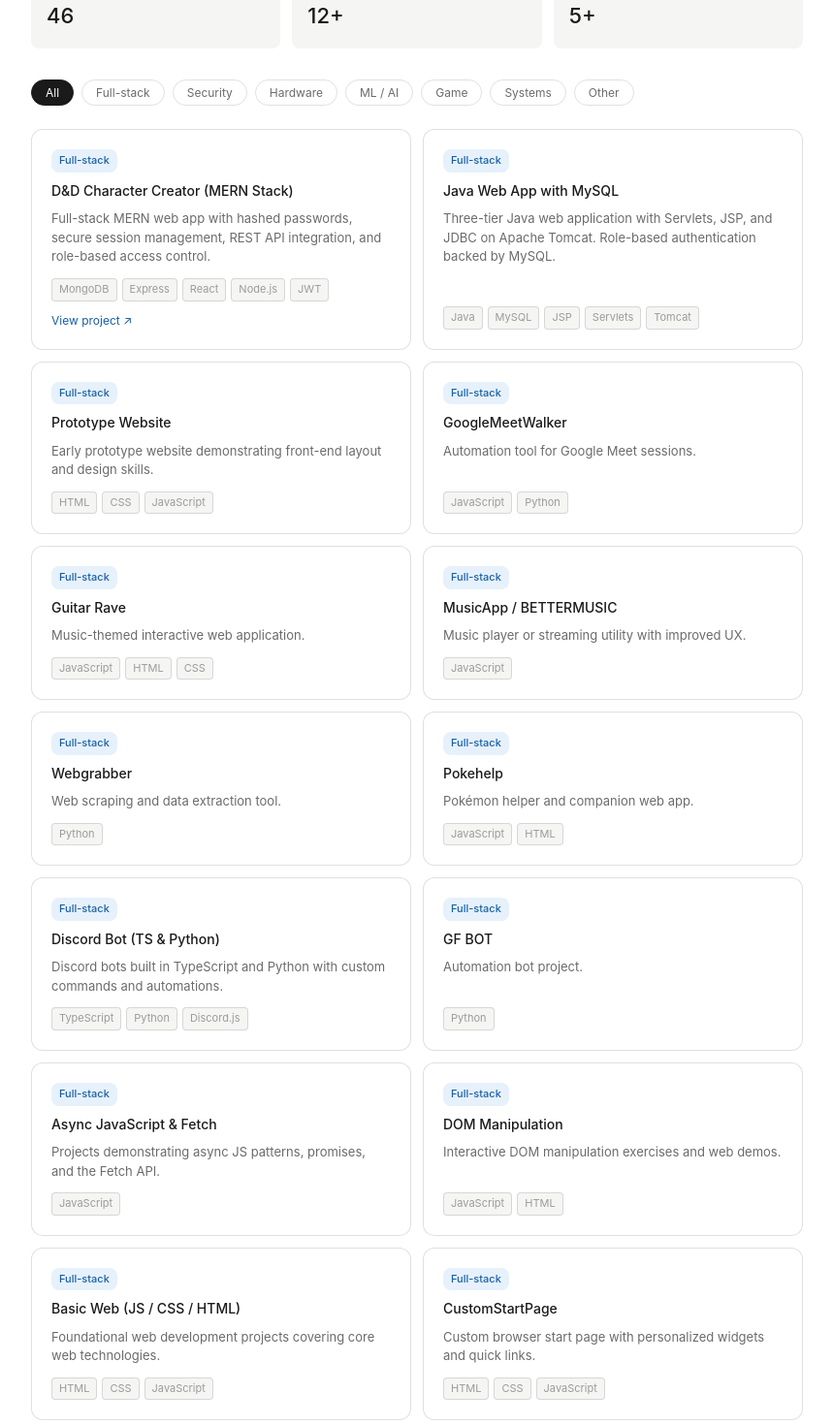
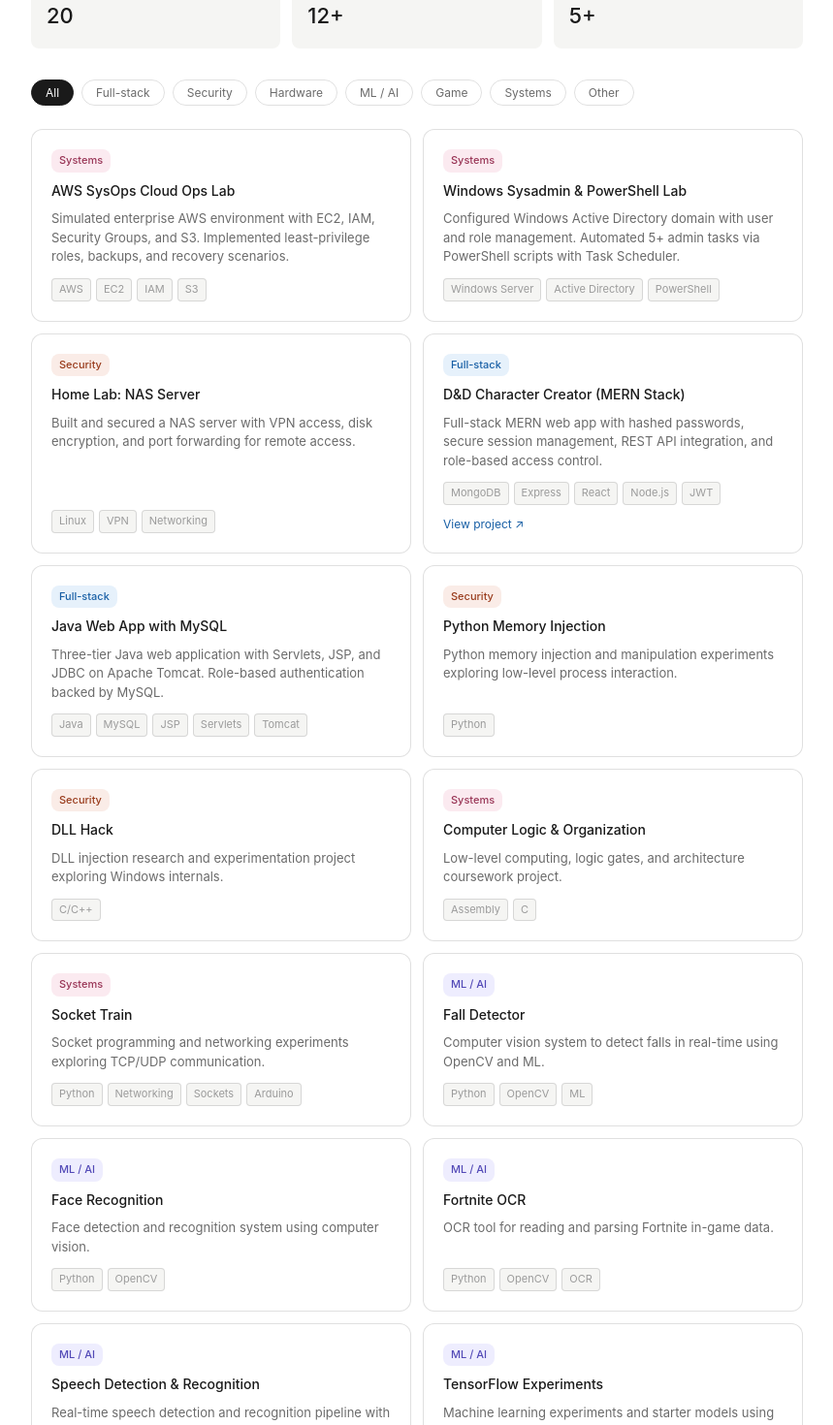
Before and after one commit to BrandonHarrison2002/portfolio, a React (Vite) app: page / in a window 1280 px wide. Shown: the part 760-2230 px from the top of the page at 97% size, without its empty margins (210-1069 px from the left). Built offline with nearby package versions, Linux system fonts and the light colour scheme.

Commit message:
project update

```diff
--- a/src/projects.js
+++ b/src/projects.js
@@ -1,4 +1,25 @@
 const projects = [
+  // ── Cloud & Systems ──────────────────────────────────────────────────────
+  {
+    name: "AWS SysOps Cloud Ops Lab",
+    desc: "Simulated enterprise AWS environment with EC2, IAM, Security Groups, and S3. Implemented least-privilege roles, backups, and recovery scenarios.",
+    stack: ["AWS", "EC2", "IAM", "S3"],
+    tag: "systems",
+  },
+  {
+    name: "Windows Sysadmin & PowerShell Lab",
+    desc: "Configured Windows Active Directory domain with user and role management. Automated 5+ admin tasks via PowerShell scripts with Task Scheduler.",
+    stack: ["Windows Server", "Active Directory", "PowerShell"],
+    tag: "systems",
+  },
+  {
+    name: "Home Lab: NAS Server",
+    desc: "Built and secured a NAS server with VPN access, disk encryption, and port forwarding for remote access.",
+    stack: ["Linux", "VPN", "Networking"],
+    tag: "security",
+  },
+
+  // ── Full-stack Web ───────────────────────────────────────────────────────
   {
     name: "D&D Character Creator (MERN Stack)",
     desc: "Full-stack MERN web app with hashed passwords, secure session management, REST API integration, and role-based access control.",
@@ -12,142 +33,50 @@ const projects = [
     stack: ["Java", "MySQL", "JSP", "Servlets", "Tomcat"],
     tag: "fullstack",
   },
+
+  // ── Security & Low-level ─────────────────────────────────────────────────
   {
-    name: "Prototype Website",
-    desc: "Early prototype website demonstrating front-end layout and design skills.",
-    stack: ["HTML", "CSS", "JavaScript"],
-    tag: "fullstack",
-  },
-  {
-    name: "GoogleMeetWalker",
-    desc: "Automation tool for Google Meet sessions.",
-    stack: ["JavaScript", "Python"],
-    tag: "fullstack",
-  },
-  {
-    name: "Guitar Rave",
-    desc: "Music-themed interactive web application.",
-    stack: ["JavaScript", "HTML", "CSS"],
-    tag: "fullstack",
-  },
-  {
-    name: "MusicApp / BETTERMUSIC",
-    desc: "Music player or streaming utility with improved UX.",
-    stack: ["JavaScript"],
-    tag: "fullstack",
-  },
-  {
-    name: "Webgrabber",
-    desc: "Web scraping and data extraction tool.",
+    name: "Python Memory Injection",
+    desc: "Python memory injection and manipulation experiments exploring low-level process interaction.",
     stack: ["Python"],
-    tag: "fullstack",
-  },
-  {
-    name: "Pokehelp",
-    desc: "Pokémon helper and companion web app.",
-    stack: ["JavaScript", "HTML"],
-    tag: "fullstack",
-  },
-  {
-    name: "Discord Bot (TS & Python)",
-    desc: "Discord bots built in TypeScript and Python with custom commands and automations.",
-    stack: ["TypeScript", "Python", "Discord.js"],
-    tag: "fullstack",
-  },
-  {
-    name: "GF BOT",
-    desc: "Automation bot project.",
-    stack: ["Python"],
-    tag: "fullstack",
-  },
-  {
-    name: "Async JavaScript & Fetch",
-    desc: "Projects demonstrating async JS patterns, promises, and the Fetch API.",
-    stack: ["JavaScript"],
-    tag: "fullstack",
-  },
-  {
-    name: "DOM Manipulation",
-    desc: "Interactive DOM manipulation exercises and web demos.",
-    stack: ["JavaScript", "HTML"],
-    tag: "fullstack",
-  },
-  {
-    name: "Basic Web (JS / CSS / HTML)",
-    desc: "Foundational web development projects covering core web technologies.",
-    stack: ["HTML", "CSS", "JavaScript"],
-    tag: "fullstack",
-  },
-  {
-    name: "CustomStartPage",
-    desc: "Custom browser start page with personalized widgets and quick links.",
-    stack: ["HTML", "CSS", "JavaScript"],
-    tag: "fullstack",
-  },
-  {
-    name: "Resume.github.io",
-    desc: "Personal resume hosted as a GitHub Pages site.",
-    stack: ["HTML", "CSS"],
-    tag: "fullstack",
-  },
-  {
-    name: "TOI-AD-master",
-    desc: "Ad or UI component and interaction project.",
-    stack: ["JavaScript", "HTML"],
-    tag: "fullstack",
-  },
-  {
-    name: "Home Lab: NAS Server",
-    desc: "Built and secured a NAS server with VPN access, disk encryption, and port forwarding for remote access.",
-    stack: ["Linux", "VPN", "Networking"],
     tag: "security",
   },
   {
     name: "DLL Hack",
-    desc: "DLL injection research and experimentation project.",
+    desc: "DLL injection research and experimentation project exploring Windows internals.",
     stack: ["C/C++"],
     tag: "security",
   },
   {
-    name: "Memory Manipulation Testing",
-    desc: "Low-level memory manipulation and testing project.",
-    stack: ["C/C++"],
-    tag: "security",
+    name: "Computer Logic & Organization",
+    desc: "Low-level computing, logic gates, and architecture coursework project.",
+    stack: ["Assembly", "C"],
+    tag: "systems",
   },
   {
-    name: "LED Visualizer / audio-reactive-led-strip",
-    desc: "Audio-reactive LED strip that responds to music in real-time using frequency analysis.",
-    stack: ["Python", "Arduino"],
-    tag: "hardware",
+    name: "Socket Train",
+    desc: "Socket programming and networking experiments exploring TCP/UDP communication.",
+    stack: ["Python", "Networking", "Sockets", "Arduino"],
+    tag: "systems",
   },
+
+  // ── ML / AI / Computer Vision ────────────────────────────────────────────
   {
-    name: "Arduino Package",
-    desc: "Collection of Arduino experiments, sketches, and random code projects.",
-    stack: ["Arduino", "C++"],
-    tag: "hardware",
-  },
-  {
-    name: "Bluetooth Robotics",
-    desc: "Bluetooth-controlled robotics project built with Arduino.",
-    stack: ["Arduino", "Bluetooth", "C++"],
-    tag: "hardware",
-  },
-  {
-    name: "Motor Control",
-    desc: "Motor control and automation project using Arduino.",
-    stack: ["Arduino", "C++"],
-    tag: "hardware",
-  },
-  {
-    name: "LEARN PI",
-    desc: "Raspberry Pi learning and experimentation project.",
-    stack: ["Python", "Raspberry Pi"],
-    tag: "hardware",
+    name: "Fall Detector",
+    desc: "Computer vision system to detect falls in real-time using OpenCV and ML.",
+    stack: ["Python", "OpenCV", "ML"],
+    tag: "ml",
   },
   {
     name: "Face Recognition",
     desc: "Face detection and recognition system using computer vision.",
     stack: ["Python", "OpenCV"],
+    tag: "ml",
+  },
+  {
+    name: "Fortnite OCR",
+    desc: "OCR tool for reading and parsing Fortnite in-game data.",
+    stack: ["Python", "OpenCV", "OCR"],
     tag: "ml",
   },
   {
@@ -162,119 +91,45 @@ const projects = [
     stack: ["Python", "TensorFlow"],
     tag: "ml",
   },
+
+  // ── Hardware ─────────────────────────────────────────────────────────────
   {
-    name: "SoundTracking",
-    desc: "Audio analysis and sound tracking application.",
-    stack: ["Python"],
-    tag: "ml",
+    name: "LED Visualizer",
+    desc: "Audio-reactive LED strip that responds to music in real-time using frequency analysis.",
+    stack: ["Python", "Arduino"],
+    tag: "hardware",
   },
   {
-    name: "FormCheck AI Application",
-    desc: "AI-powered form checking and validation application.",
-    stack: ["Python", "AI/ML"],
-    tag: "ml",
+    name: "Motor Control",
+    desc: "Motor control and automation project using Arduino.",
+    stack: ["Arduino", "C++"],
+    tag: "hardware",
+  },
+
+  // ── Other ────────────────────────────────────────────────────────────────
+  {
+    name: "Resume.github.io",
+    desc: "Personal resume hosted as a GitHub Pages site.",
+    stack: ["HTML", "CSS"],
+    tag: "fullstack",
   },
   {
-    name: "Fortnite OCR",
-    desc: "OCR tool for reading and parsing Fortnite in-game data.",
-    stack: ["Python", "OpenCV", "OCR"],
-    tag: "ml",
+    name: "Discord Bot (TS & Python)",
+    desc: "Discord bots built in TypeScript and Python with custom commands and automations.",
+    stack: ["TypeScript", "Python", "Discord.js"],
+    tag: "fullstack",
   },
   {
-    name: "Fall Detector",
-    desc: "Computer vision system to detect falls in real-time.",
-    stack: ["Python", "OpenCV", "ML"],
-    tag: "ml",
-  },
-  {
-    name: "Galaga",
-    desc: "Recreation of the classic Galaga arcade game.",
-    stack: ["Python", "Pygame"],
-    tag: "game",
-  },
-  {
-    name: "Snake",
-    desc: "Classic Snake game implementation.",
-    stack: ["Python", "Pygame"],
-    tag: "game",
-  },
-  {
-    name: "Simon",
-    desc: "Simon Says memory game with increasing difficulty levels.",
-    stack: ["Python"],
-    tag: "game",
-  },
-  {
-    name: "Minecraft on Crack",
-    desc: "Minecraft-inspired game or mod project.",
-    stack: ["Java"],
+    name: "Minecraft Health Monitor",
+    desc: "Computer vision tool that monitors in-game health state using screen capture and OCR.",
+    stack: ["Python", "OpenCV", "OCR"],
     tag: "game",
   },
   {
     name: "AnitFunValorant",
-    desc: "Valorant-related game utility or fun project.",
-    stack: ["Python"],
+    desc: "Computer vision tool that monitors in-game state for Valorant using screen capture and OCR.",
+    stack: ["Python", "OpenCV", "OCR"],
     tag: "game",
-  },
-  {
-    name: "Windows Sysadmin & PowerShell Lab",
-    desc: "Configured Windows Active Directory domain. Automated 5+ admin tasks via PowerShell scripts with Task Scheduler.",
-    stack: ["Windows Server", "Active Directory", "PowerShell"],
-    tag: "systems",
-  },
-  {
-    name: "AWS SysOps Cloud Ops Lab",
-    desc: "Simulated enterprise AWS environment with EC2, IAM, Security Groups, and S3. Least-privilege roles and recovery scenarios.",
-    stack: ["AWS", "EC2", "IAM", "S3"],
-    tag: "systems",
-  },
-  {
-    name: "Socket Train / Socket_Taze",
-    desc: "Socket programming and networking experiments exploring TCP/UDP communication.",
-    stack: ["Python", "Networking"],
-    tag: "systems",
-  },
-  {
-    name: "Java HTTP",
-    desc: "HTTP server and client implementation in Java.",
-    stack: ["Java", "HTTP"],
-    tag: "systems",
-  },
-  {
-    name: "Computer Logic & Organization",
-    desc: "Low-level computing, logic gates, and architecture coursework project.",
-    stack: ["Assembly", "C"],
-    tag: "systems",
-  },
-  {
-    name: "Python Memory",
-    desc: "Python memory management exploration and experiments.",
-    stack: ["Python"],
-    tag: "systems",
-  },
-  {
-    name: "Funny Mic",
-    desc: "Microphone audio effects and real-time voice manipulation tool.",
-    stack: ["Python"],
-    tag: "other",
-  },
-  {
-    name: "Alarm / Applet",
-    desc: "Simple alarm clock desktop applet.",
-    stack: ["Java", "Python"],
-    tag: "other",
-  },
-  {
-    name: "AudioController",
-    desc: "System audio control and management utility.",
-    stack: ["Python"],
-    tag: "other",
-  },
-  {
-    name: "Nile",
-    desc: "JavaScript utility or web project.",
-    stack: ["JavaScript"],
-    tag: "other",
   },
 ];
 
```
